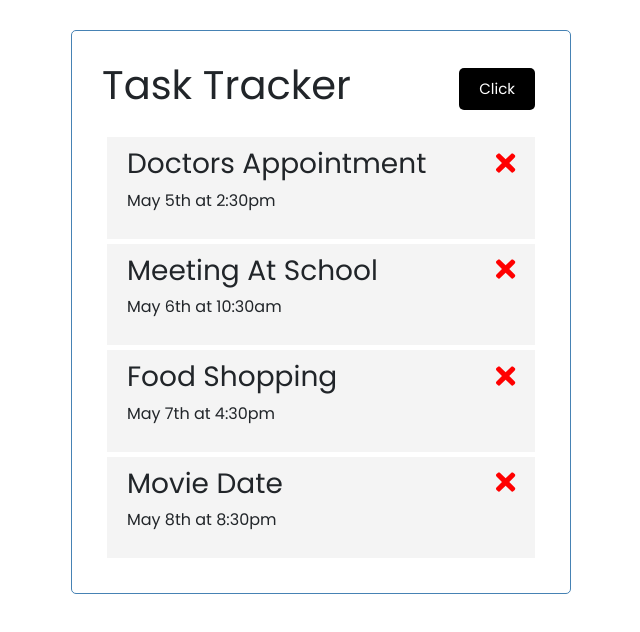
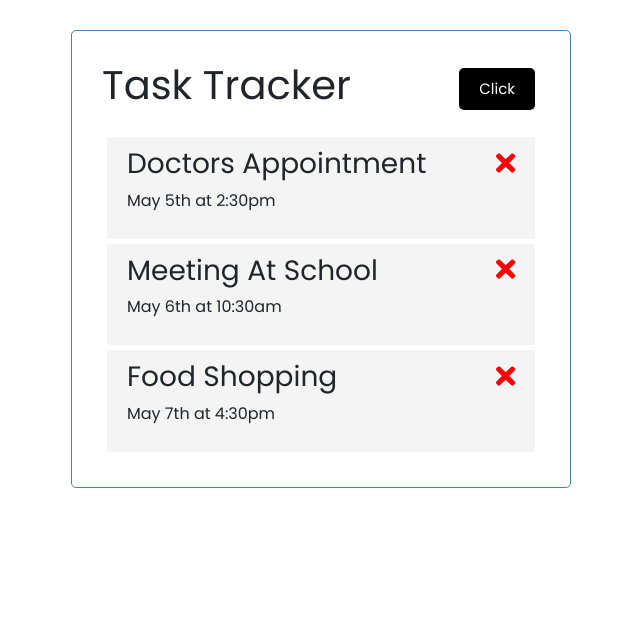
Before and after one commit to killcodeX/learning-angular, an Angular app in the folder my-app/: page / in a window 1280 px wide. Shown: the top 632 px of the page, without its empty margins (319-959 px from the left). Built offline with nearby package versions, Linux system fonts and the light colour scheme; data requests are answered from the project's data file.

Commit message:
delete is working

```diff
--- a/my-app/db.json
+++ b/my-app/db.json
@@ -17,12 +17,6 @@
       "text": "Food Shopping",
       "day": "May 7th at 4:30pm",
       "reminder": false
-        },
-        {
-            "id": 4,
-            "text": "Movie Date",
-            "day": "May 8th at 8:30pm",
-            "reminder": true
     }
   ]
 }
--- a/my-app/src/app/components/tasks/tasks.component.ts
+++ b/my-app/src/app/components/tasks/tasks.component.ts
@@ -16,7 +16,10 @@
     this.taskService.getTask().subscribe((tasks) => this.tasks = tasks)
 
   }
-  deleteTask(task: any){
-     this.taskService.deleteTask(task).subscribe((tasks) => this.tasks = this.tasks.filter(t => t.id! == task.id))
+  deleteTask(task: any){ //t.id == task.id
+    this.taskService.deleteTask(task).subscribe(() => this.tasks = this.tasks.filter((t:any) => t.id !== task.id))
+ }
+  ngDoCheck() : void {
+    this.tasks
   }
 }
--- a/my-app/src/app/mock-data.ts
+++ b/my-app/src/app/mock-data.ts
@@ -26,3 +26,5 @@
         reminder: true,
     },
 ]
+
+//{"id":1,"text":"Doctors Appointment","day":"May 5th at 2:30pm","reminder":true},{"id":2,"text":"Meeting At School","day":"May 6th at 10:30am","reminder":true},{"id":3,"text":"Food Shopping","day":"May 7th at 4:30pm","reminder":false},{"id":4,"text":"Movie Date","day":"May 8th at 8:30pm","reminder":true}
```
Lines whose indentation alone changed are shown as unchanged.
